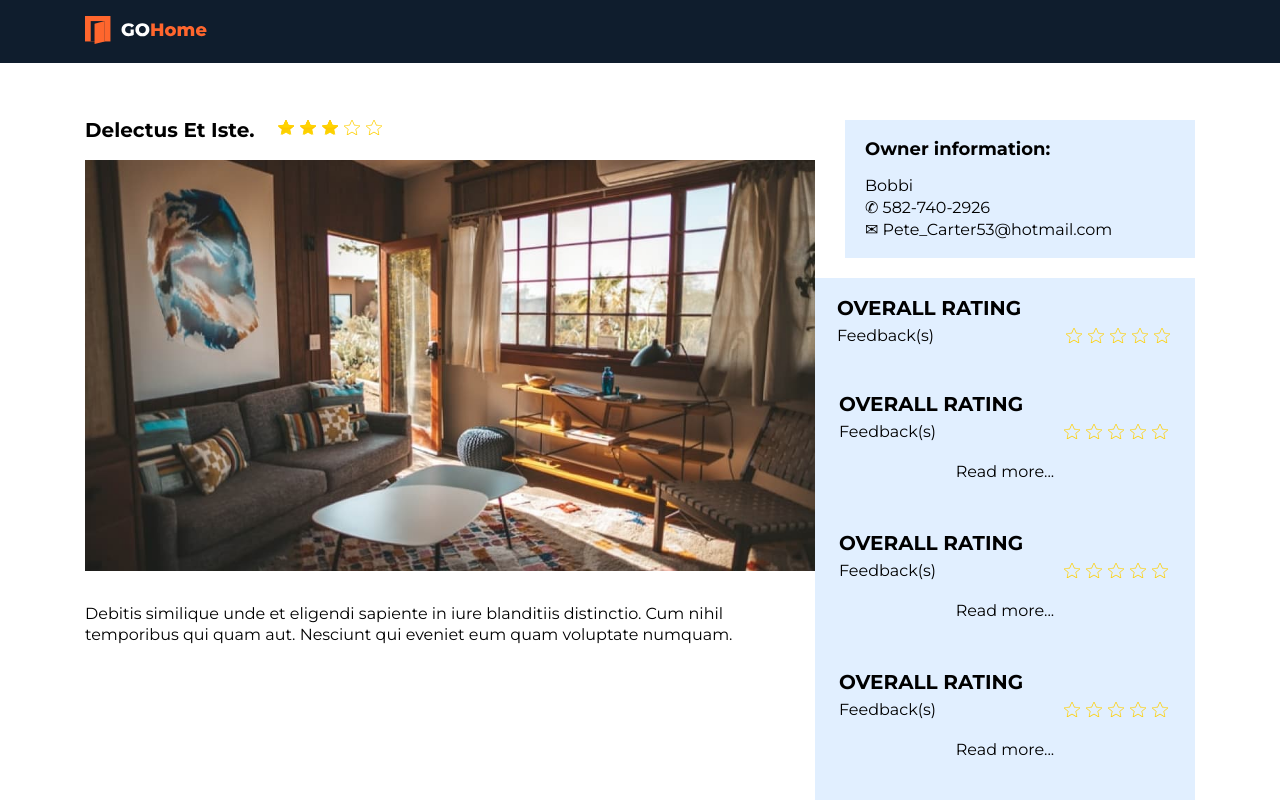
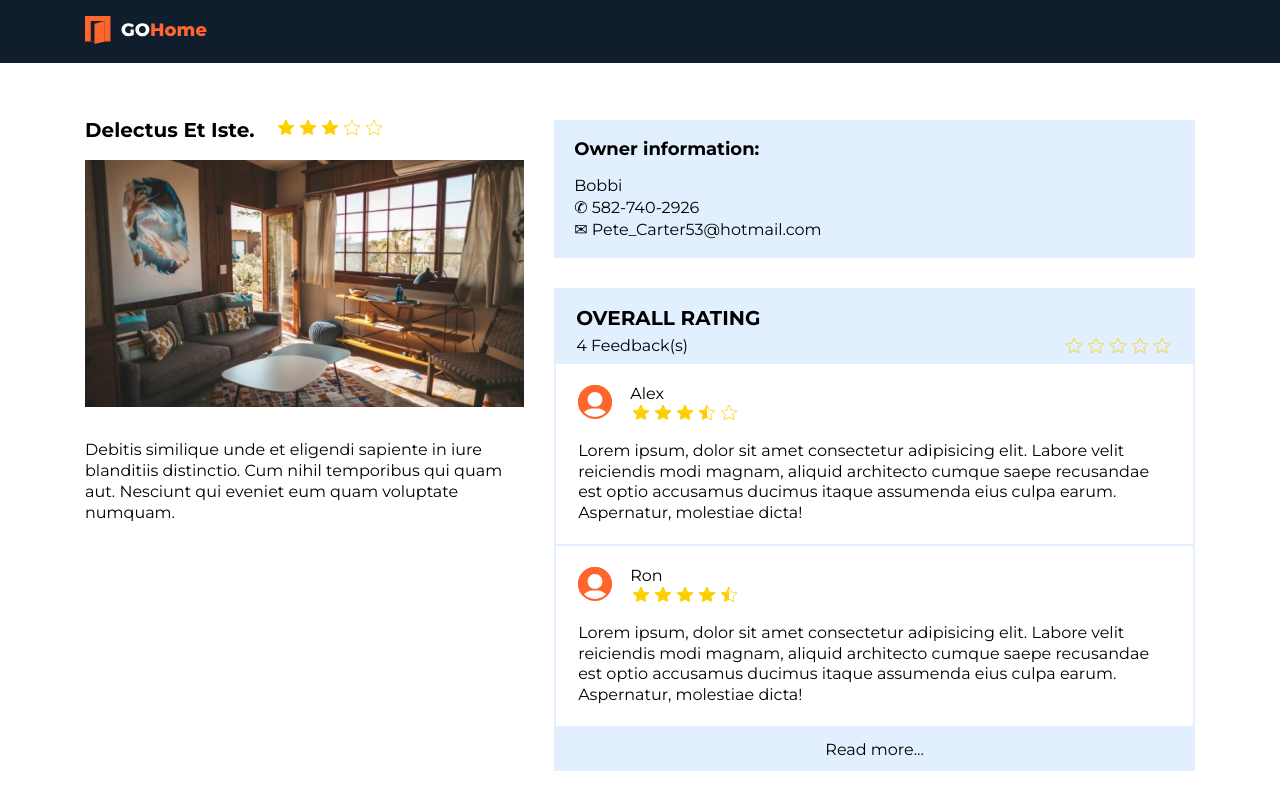
Before and after one commit to Andrey1914/apartment-searcher, a Vue app: page / in a window 1280 px wide. Both pictures are taken after a click on the element 259 px from the left and 379 px from the top of the page. Shown: the top 800 px of the page. Built offline with nearby package versions, Linux system fonts and the light colour scheme.

Commit message:
rename component

```diff
--- a/src/components/reviews/index.vue
+++ b/src/components/reviews/index.vue
@@ -7,9 +7,9 @@
                 <Rating :rating="0" />
             </div>
         </div>
-        <ReviewsItem v-for="review in reviews" :key="review.author" :review="review" />
+        <ReviewsItem v-for="review in currentReviews" :key="review.author" :review="review" />
         <button @click="toggleReviews" class="reviews__show-more">
-            {{ buttonText }} Read more...
+            {{ buttonText }}
         </button>
     </section>
 </template>
@@ -18,7 +18,7 @@
 import ReviewsItem from './reviews-item'
 import Rating from '../StarRating'
 export default {
-    name: 'ReviewsItem',
+    name: 'ReviewsElement',
     components: {
         ReviewsItem,
         Rating,
@@ -32,24 +32,25 @@
     data() {
         return {
             reviewsLimit: 2,
+
         }
     },
     computed: {
-        // totalRating() {
-        //     const total = this.reviews.reduce((acc, review) => acc + review.rating, 0)
-        //     return total / this.reviews.length
-        // },
-        // amountOfReviews() {
-        //     return this.reviews.length
-        // },
+        totalRating() {
+            const total = this.reviews.reduce((acc, review) => acc + review.rating, 0)
+            return total / this.reviews.length
+        },
+        amountOfReviews() {
+            return this.reviews.length
+        },
         currentReviews() {
             return this.reviews.slice(0, this.reviewsLimit)
         },
-        // buttonText() {
-        //     return this.reviewsLimit === this.reviews.length
-        //         ? 'Minimize'
-        //         : 'Read more...'
-        // },
+        buttonText() {
+            return this.reviewsLimit === this.reviews.length
+                ? 'Minimize'
+                : 'Read more...'
+        },
     },
     methods: {
         toggleReviews() {
@@ -61,9 +62,9 @@
         },
 
     },
-    mounted() {
-        console.log(this.reviews)
-    }
+    // mounted() {
+    //     console.log(this.reviews, 'hello')
+    // }
 }
 </script>
 
@@ -71,7 +72,7 @@
 @import '../../assets/scss/variables';
 
 .reviews {
-    margin-top: 20px;
+    margin: 30px 0 0 30px;
     background: $card-bg;
     padding: 0 2px;
 
--- a/src/components/reviews/reviews-item/ReviewsHeading.vue
+++ b/src/components/reviews/reviews-item/ReviewsHeading.vue
@@ -24,7 +24,10 @@
             type: Number,
             default: 0
         }
-    }
+    },
+    // mounted() {
+    //     console.log(this.author)
+    // }
 }
 </script>
 
--- a/src/components/reviews/reviews-item/index.vue
+++ b/src/components/reviews/reviews-item/index.vue
@@ -16,7 +16,8 @@
             type: Object,
             required: true
         }
-    }
+    },
+
 }
 </script>
 
```
Also changed, not shown: src/pages/Apartment.vue (+6 -6 lines).
